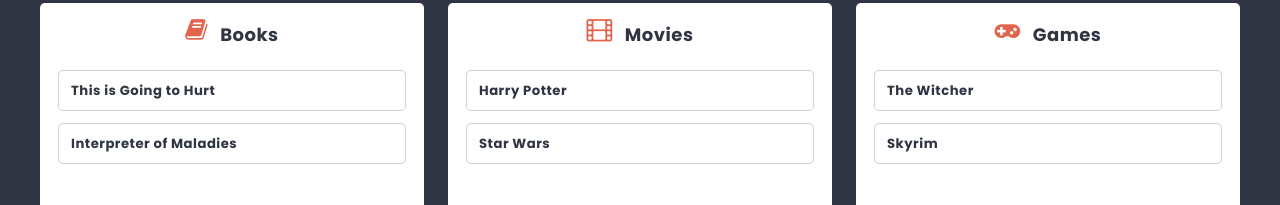
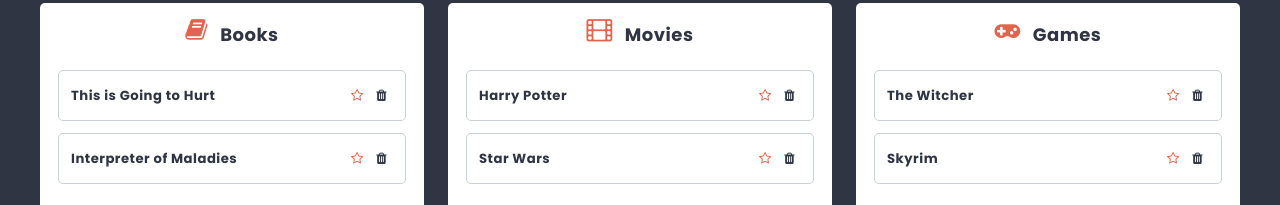
Before and after one commit to DanielTheEntomologist/todo-react-app, a React (Create React App) app: page /list/1 in a window 1280 px wide. Shown: the part 408-613 px from the top of the page. Built offline with nearby package versions, Linux system fonts and the light colour scheme.

Commit message:
Add Card favorite and remove buttons

```diff
--- a/src/components/Card/Card.js
+++ b/src/components/Card/Card.js
@@ -1,7 +1,21 @@
 import styles from "./Card.module.scss";
 
 const Card = (props) => {
-  const element = <li className={styles.card}>{props.title}</li>;
+  const isFavorite = true;
+
+  const element = (
+    <li className={styles.card}>
+      <span>{props.title}</span>
+      <div className={styles.controls}>
+        <i
+          className={`${styles.button} ${
+            isFavorite ? styles.isFavorite : ""
+          } fa fa-star-o`}
+        ></i>
+        <i className={`${styles.button} fa fa-trash`}></i>
+      </div>
+    </li>
+  );
 
   return element;
 };
--- a/src/components/Card/Card.module.scss
+++ b/src/components/Card/Card.module.scss
@@ -9,6 +9,31 @@
   border-radius: $radius;
   display: flex;
   justify-content: space-between;
+  align-items: center;
   font-weight: bold;
   color: $color-dark;
+  span {
+    display: flex;
+    align-items: center;
+    justify-content: center;
+    height: 100%;
+  }
+  .controls {
+    display: flex;
+    justify-content: space-between;
+    align-items: center;
+    width: $base-size * 4;
+    border-radius: $radius;
+    .button {
+      color: $color-dark;
+      padding: $base-size / 2;
+      cursor: pointer;
+      &:hover {
+        background: darken($color-light, 10%);
+      }
+    }
+    .isFavorite {
+      color: $color-warning;
+    }
+  }
 }
```
